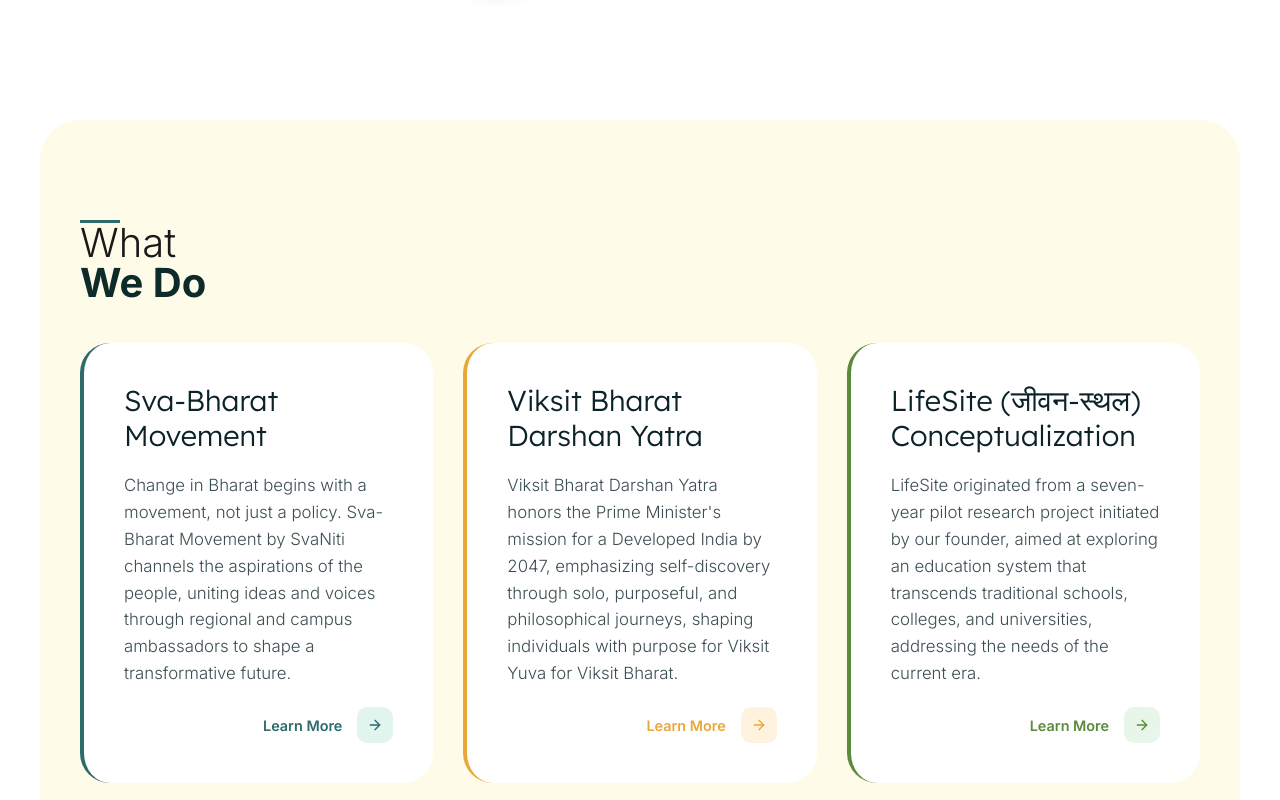
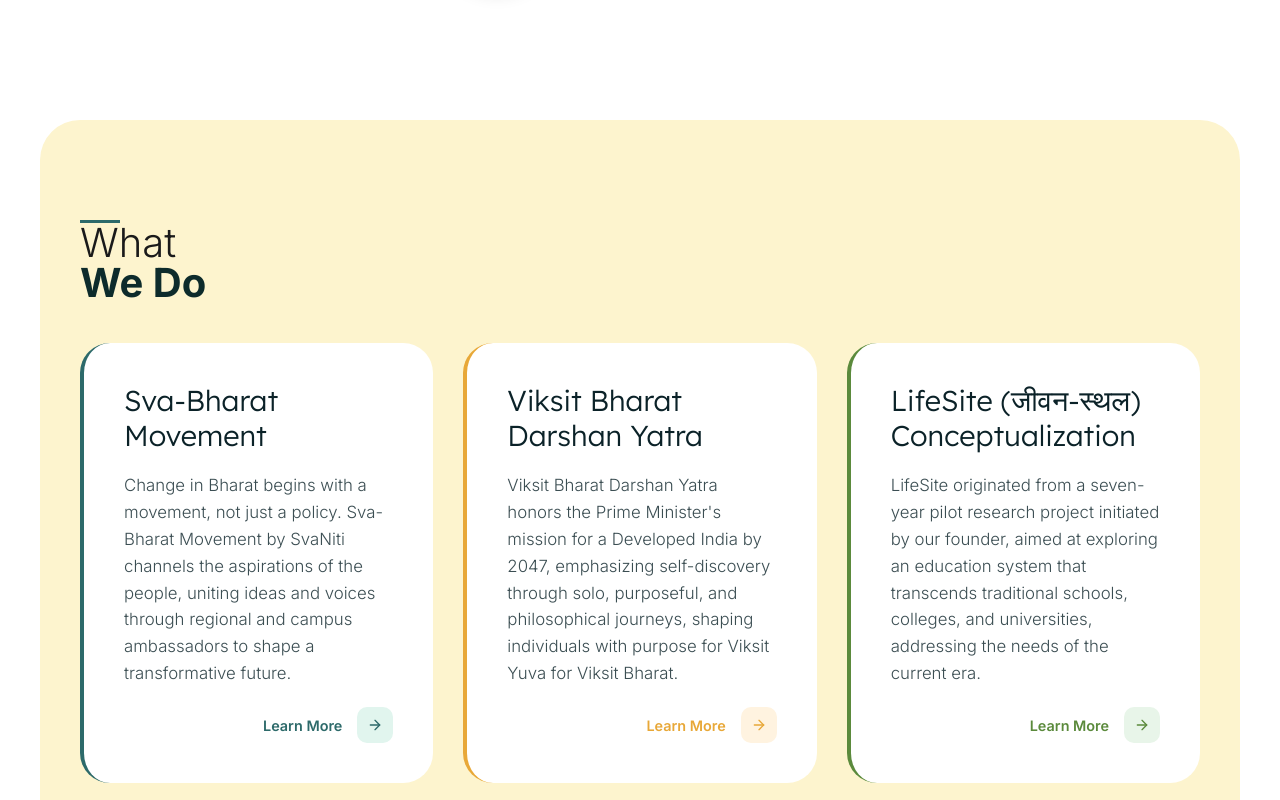
Before and after one commit to Garvit-png/SwaNiti, a Next.js app: page / in a window 1280 px wide. Shown: the part 1500-2300 px from the top of the page. Built offline with nearby package versions, Linux system fonts and the light colour scheme.

Commit message:
fixed color

```diff
--- a/app/globals.css
+++ b/app/globals.css
@@ -348,7 +348,7 @@ a {
 .sr-projects-container {
   width: 100%;
   height: 100%;
-  background: #fefce8; /* Soft buttery yellow reverted */
+  background: #FDF4CE; /* Exact soft yellow from image */
   border-radius: 40px;
   padding: 100px 40px 40px;
   position: relative;
```
